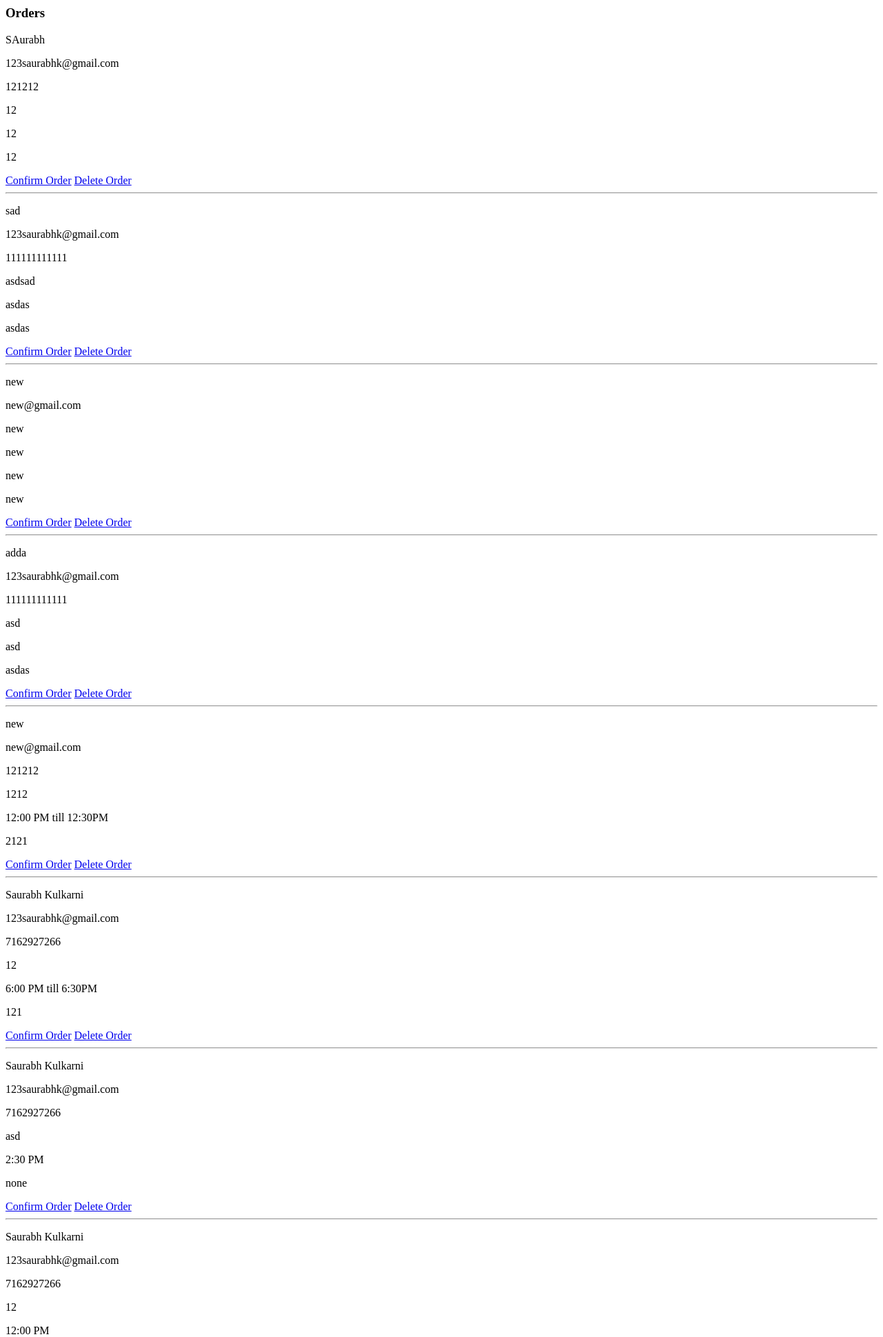
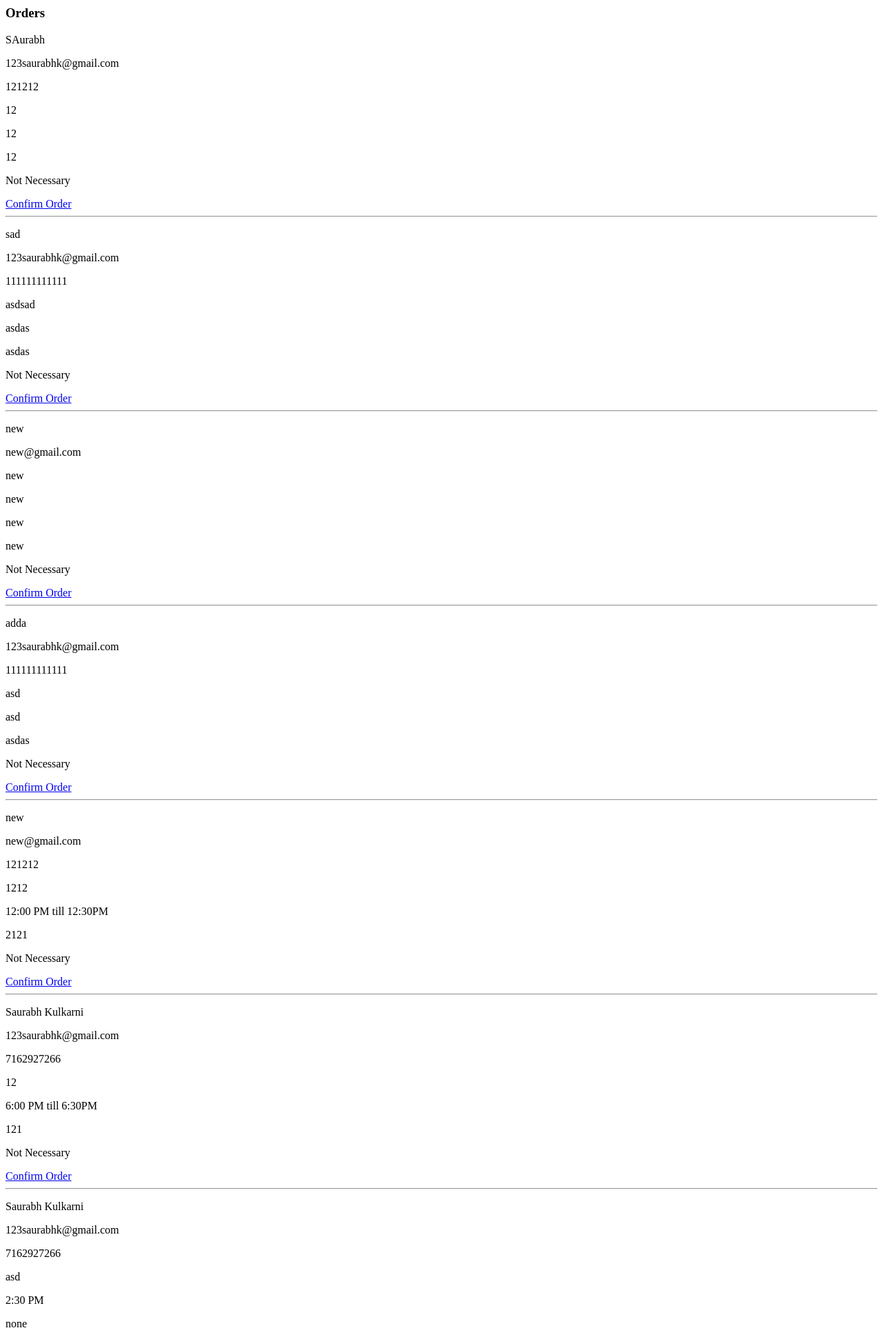
Before and after one commit to saurabhkulkarni77/covid19_suppORt, a Django app: page /kitchen/ in a window 1280 px wide. Shown: the top 1939 px of the page at 69% size. Run offline with Django 3.2, Linux system fonts and the light colour scheme; data comes from the database, SQL or seed files in the repository; both versions use the stored data as it was after the commit.

Commit message:
deleted delete

```diff
--- a/tasks/forms.py
+++ b/tasks/forms.py
@@ -47,4 +47,4 @@ class NameForm(forms.ModelForm):
 
     class Meta:
     	model = Task
-    	fields = ('your_name','email','phone_number','order_size','delivery_time','Dietary_Restrictions')
+    	fields = ('your_name','email','phone_number','order_size','delivery_time','Dietary_Restrictions','Delivery_Address')
--- a/tasks/templates/tasks/delete.html
+++ b/tasks/templates/tasks/delete.html
@@ -1,4 +1,4 @@
-<p>Are you sure you want to delete order from "{{item.your_name}}"?</p>
+<p>Are you sure you want to Confirm order from "{{item.your_name}}"?</p>
 
 <a href="{% url 'kitchen' %}">Cancel</a>
 
--- a/tasks/templates/tasks/list.html
+++ b/tasks/templates/tasks/list.html
@@ -9,9 +9,9 @@
 		<p>{{ task.order_size }}</p>
 		<p>{{ task.delivery_time }}</p>
 		<p>{{ task.Dietary_Restrictions }}</p>
+		<p>{{ task.Delivery_Address }}</p>
 	</div>
-    	<a href = "{% url 'confirm' task.id %}">Confirm Order</a>
 
-		<a href = "{% url 'delete' task.id %}">Delete Order</a>
+		<a href = "{% url 'delete' task.id %}">Confirm Order</a>
 	<hr>
 {% endfor %}
--- a/tasks/urls.py
+++ b/tasks/urls.py
@@ -4,6 +4,6 @@ urlpatterns = [
 	path('',views.user_order_page),
 	path('thanks/',views.thanks, name='list'),
 	path('kitchen/',views.index, name='kitchen'),
-	path('delete/<str:pk>/',views.deleteTask, name ='delete'),
-	path('confirm/<str:pk>/',views.confirmTask, name ='confirm')
+	path('delete/<str:pk>/',views.deleteTask, name ='delete')
+	#path('confirm/<str:pk>/',views.confirmTask, name ='confirm')
 ]
--- a/tasks/views.py
+++ b/tasks/views.py
@@ -32,16 +32,18 @@ def index(request):
 def deleteTask(request,pk):
 	item = Task.objects.get(id=pk)
 	if request.method =='POST':
+		Taskone.objects.create(your_name = item.your_name,email=item.email,phone_number=item.phone_number,order_size=item.order_size,delivery_time=item.delivery_time,Dietary_Restrictions=item.Dietary_Restrictions,Delivery_Address=item.Delivery_Address)
 		item.delete()
 		return redirect('kitchen')
 	context={'item':item}
 	return render(request,'tasks/delete.html',context)
 
-def confirmTask(request,pk):
-	item = Task.objects.get(id=pk)
-	if request.method =='POST':
-		item.save(using='analyticsdb')
-		Taskone.objects.create(your_name = item.your_name,email=item.email,phone_number=item.phone_number,order_size=item.order_size,delivery_time=item.delivery_time,Dietary_Restrictions=item.Dietary_Restrictions)
-		return redirect('kitchen')
-	context={'item':item}
-	return render(request,'tasks/confirm.html',context)
+# def confirmTask(request,pk):
+# 	item = Task.objects.get(id=pk)
+# 	if request.method =='POST':
+# 		item.save(using='analyticsdb')
+# 		Taskone.objects.create(your_name = item.your_name,email=item.email,phone_number=item.phone_number,order_size=item.order_size,delivery_time=item.delivery_time,Dietary_Restrictions=item.Dietary_Restrictions)
+# 		item
+# 		return redirect('kitchen')
+# 	context={'item':item}
+# 	return render(request,'tasks/confirm.html',context)
```
Also changed, not shown: analyticsdb.sqlite3, db.sqlite3.
